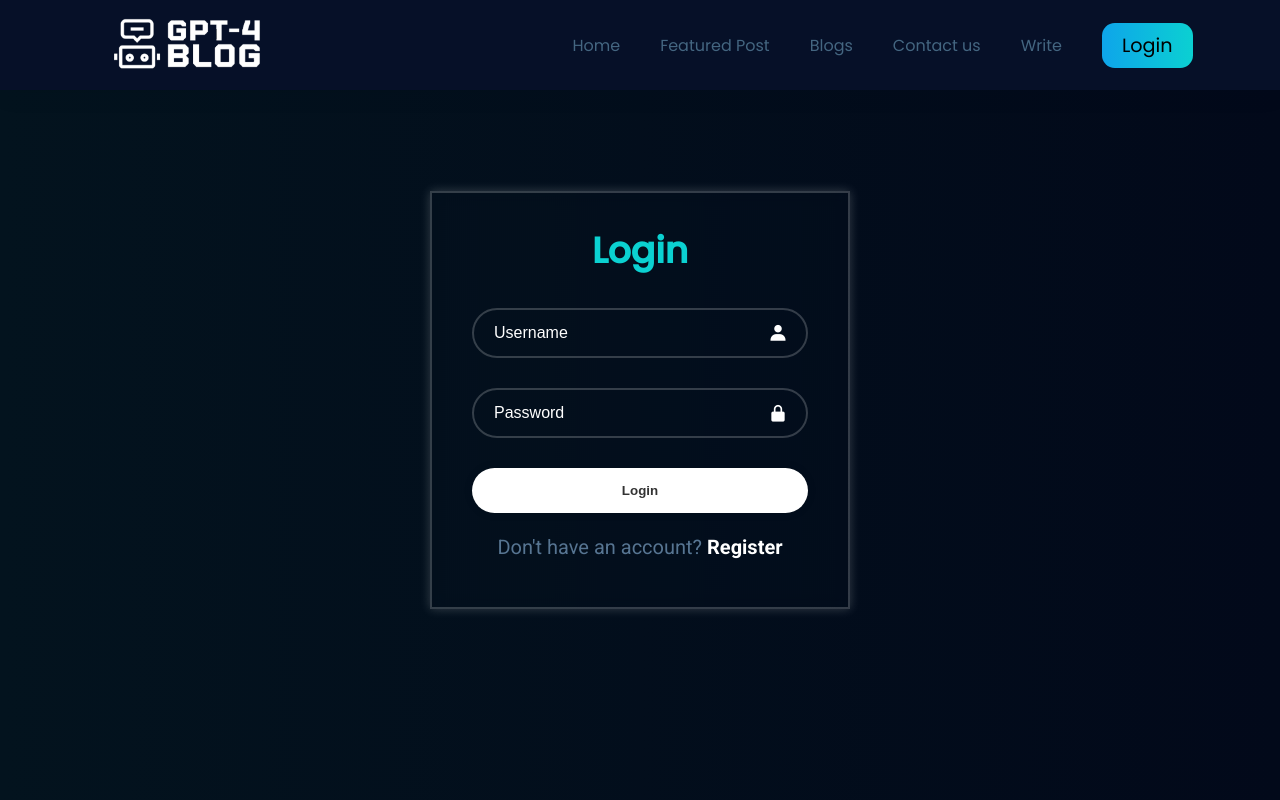
After one commit to Chiragadve/GPT-4-Blog, a PHP site: page /login.html in a window 1280 px wide. The commit adds this page. Run offline with PHP 8.4, Linux system fonts and the light colour scheme.

Commit message:
frontend_wiring

```diff
--- a/blogs.html
+++ b/blogs.html
@@ -5,7 +5,7 @@
   <body>
     <nav>
       <div class="main-nav nav flex">
-        <a href="" class="logo">
+        <a href="index.html" class="logo">
           <img src="./assets/logo.png" alt="logo" />
         </a>
 
@@ -21,7 +21,7 @@
             </li>
             <li><a class="hover-link" href="write.html">Write</a></li>
             <li>
-              <a class="hover-link login login-btn" href="">Login</a>
+              <a class="hover-link login login-btn" href="login.html">Login</a>
             </li>
           </ul>
         </div>
--- a/index.html
+++ b/index.html
@@ -13,7 +13,7 @@
   <body>
     <nav>
       <div class="main-nav nav flex">
-        <a href="" class="logo">
+        <a href="index.html" class="logo">
           <img src="./assets/logo.png" alt="logo" />
         </a>
 
@@ -25,7 +25,7 @@
             <li><a class="hover-link" href="#contactus">Contact us</a></li>
             <li><a class="hover-link" href="write.html">Write</a></li>
             <li>
-              <a class="hover-link login login-btn" href="">Login</a>
+              <a class="hover-link login login-btn" href="login.html">Login</a>
             </li>
           </ul>
         </div>
@@ -46,7 +46,7 @@
             community of AI enthusiasts to read, write, and engage with content
             that shapes the future of artificial intelligence.
           </p>
-          <a href="#" class="getstarted-btn">Get Started &rArr;</a>
+          <a href="signup.html" class="getstarted-btn">Get Started &rArr;</a>
         </div>
 
         <div class="header-right animate__animated">
--- /dev/null
+++ b/login.html
@@ -0,0 +1,65 @@
+<!DOCTYPE html>
+<html lang="en">
+  <head>
+    <meta charset="UTF-8" />
+    <meta name="viewport" content="width=device-width, initial-scale=1.0" />
+    <title>Login Form</title>
+    <link rel="stylesheet" href="style.css" />
+    <link
+      href="https://unpkg.com/boxicons@2.1.4/css/boxicons.min.css"
+      rel="stylesheet"
+    />
+  </head>
+  <body>
+    <nav>
+      <div class="main-nav nav flex">
+        <a href="index.html" class="logo">
+          <img src="./assets/logo.png" alt="logo" />
+        </a>
+
+        <div class="nav-links">
+          <ul class="flex">
+            <li><a class="hover-link" href="index.html">Home</a></li>
+            <li>
+              <a class="hover-link" href="index.html#featured">Featured Post</a>
+            </li>
+            <li><a class="hover-link" href="blogs.html">Blogs</a></li>
+            <li>
+              <a class="hover-link" href="index.html#contactus">Contact us</a>
+            </li>
+            <li><a class="hover-link" href="write.html">Write</a></li>
+            <li>
+              <a class="hover-link login login-btn" href="#">Login</a>
+            </li>
+          </ul>
+        </div>
+      </div>
+    </nav>
+    <div class="login-body">
+      <div class="wrapper">
+        <form action="">
+          <h1>Login</h1>
+
+          <div class="input-box">
+            <input type="text" placeholder="Username" />
+            <i class="bx bxs-user"></i>
+          </div>
+
+          <div class="input-box">
+            <input type="password" placeholder="Password" />
+            <i class="bx bxs-lock-alt"></i>
+          </div>
+
+          <button type="submit" class="btn">Login</button>
+
+          <div class="register-link">
+            <p>
+              Don't have an account?
+              <a href="signup.html">Register</a>
+            </p>
+          </div>
+        </form>
+      </div>
+    </div>
+  </body>
+</html>
--- a/read.html
+++ b/read.html
@@ -5,7 +5,7 @@
   <body>
     <nav>
       <div class="main-nav nav flex">
-        <a href="" class="logo">
+        <a href="index.html" class="logo">
           <img src="./assets/logo.png" alt="logo" />
         </a>
 
--- a/style.css
+++ b/style.css
@@ -779,3 +779,116 @@ transition: 0.5s ease-in-out;
   display: block;
   text-align: justify;
 }
+
+/* Login Signup Page */
+.login-body {
+  display: flex;
+  justify-content: center;
+  align-items: center;
+  min-height: 100vh;
+  background-size: cover;
+  background-position: center;
+}
+
+.wrapper {
+  width: 420px;
+  background: transparent;
+  border: 2px solid rgba(255, 255, 255, 0.2);
+  backdrop-filter: blur(6px);
+  box-shadow: 0 0 10px rgba(255, 255, 255, 0.2);
+  color: #fff;
+  padding: 30px 40px;
+}
+
+.wrapper h1 {
+  font-size: 36px;
+  text-align: center;
+}
+
+.wrapper .input-box {
+  position: relative;
+  width: 100%;
+  height: 50px;
+  margin: 30px 0;
+}
+
+.input-box input {
+  width: 100%;
+  height: 100%;
+  background: transparent;
+  font-size: 16px;
+  color: #fff;
+  padding: 20px 40px 20px 20px;
+  border: none;
+  outline: none;
+  border: 2px solid rgba(255, 255, 255, 0.2);
+  border-radius: 40px;
+}
+
+.input-box input::placeholder {
+  color: #fff;
+}
+
+.input-box i {
+  position: absolute;
+  right: 20px;
+  top: 50%;
+  transform: translateY(-50%);
+  font-size: 20px;
+}
+
+.wrapper .remember-forget {
+  display: flex;
+  justify-content: space-between;
+  font-size: 14.5px;
+  margin: 20px 0 15px;
+}
+
+.remember-forget label input {
+  accent-color: #fff;
+  margin-right: 10px;
+}
+
+.remember-forget a {
+  color: #fff;
+  text-decoration: none;
+}
+
+.remember-forget a:hover {
+  text-decoration: underline;
+}
+
+.wrapper .btn {
+  width: 100%;
+  height: 45px;
+  background: #fff;
+  border: none;
+  outline: none;
+  border-radius: 40px;
+  box-shadow: 0 0 10px rgba(0, 0, 0, 0.1);
+  cursor: pointer;
+  color: #333;
+  font-weight: 600;
+}
+
+.wrapper .btn:hover {
+  background: rgba(255, 255, 255, 0.2);
+  color: #fff;
+  border-color: #fff;
+}
+
+.wrapper .register-link {
+  font-size: 14.5px;
+  text-align: center;
+  margin: 20px 0 15px;
+}
+
+.register-link p a {
+  color: #fff;
+  text-decoration: none;
+  font-weight: 600;
+}
+
+.register-link p a:hover {
+  text-decoration: underline;
+}
--- a/write.html
+++ b/write.html
@@ -5,7 +5,7 @@
   <body>
     <nav>
       <div class="main-nav nav flex">
-        <a href="" class="logo">
+        <a href="index.html" class="logo">
           <img src="./assets/logo.png" alt="logo" />
         </a>
 
@@ -21,7 +21,7 @@
             </li>
             <li><a class="hover-link" href="#">Write</a></li>
             <li>
-              <a class="hover-link login login-btn" href="">Login</a>
+              <a class="hover-link login login-btn" href="login.html">Login</a>
             </li>
           </ul>
         </div>
```
Also changed, not shown: dbh.inc.php (added, +11 -0 lines), signup.html (added, +62 -0 lines).
